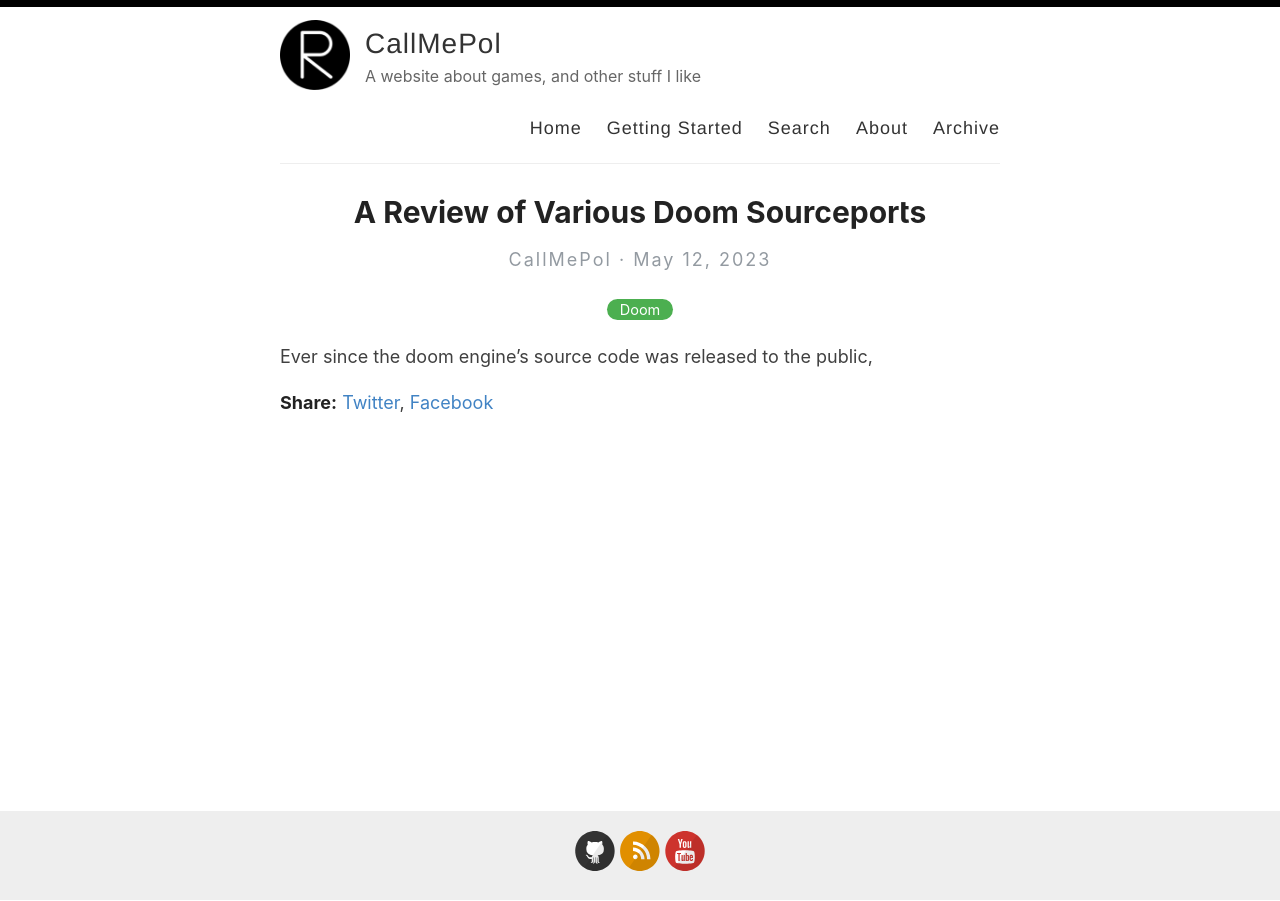
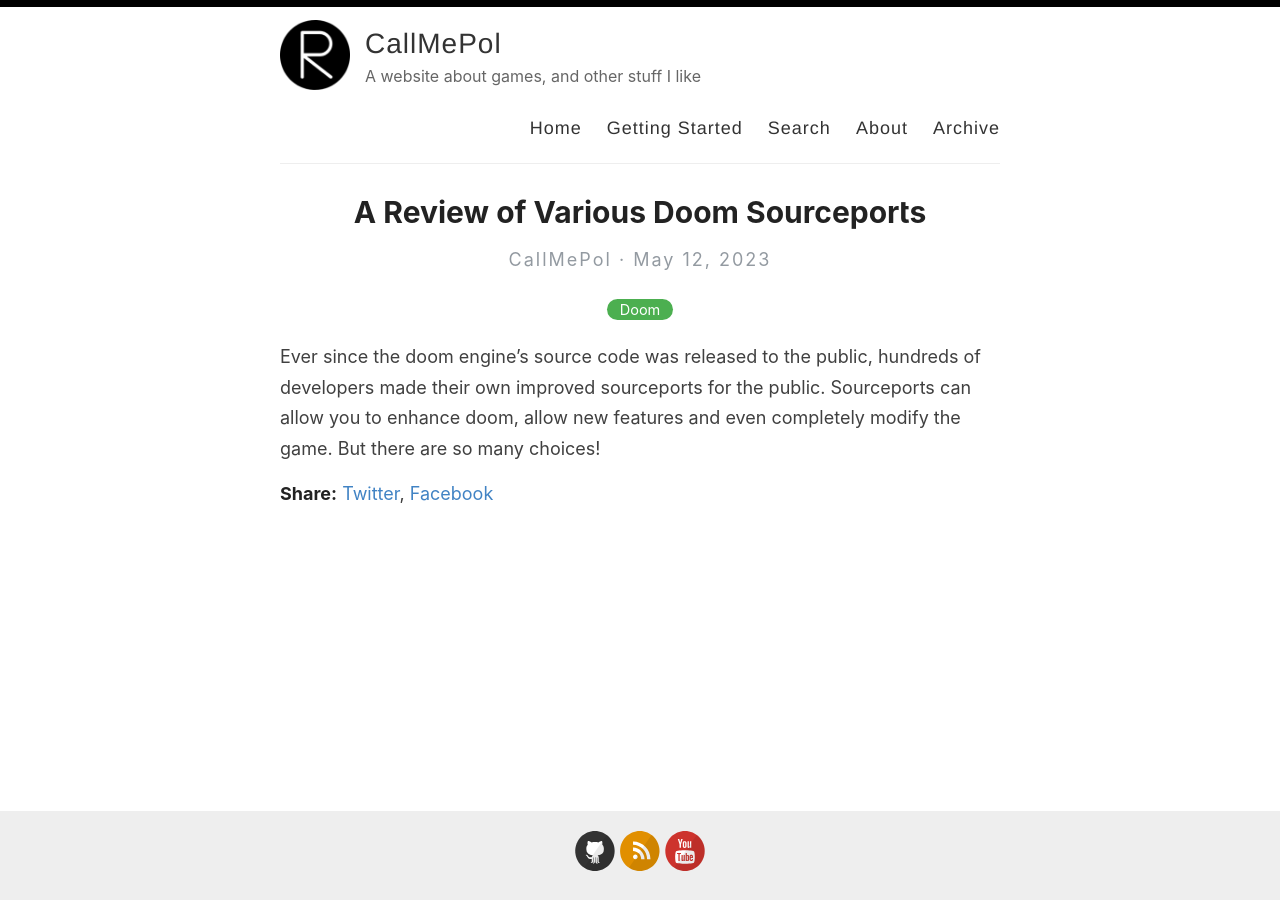
Before and after one commit to poleve540/CallMePol, a Jekyll site: the page built from _posts/2023-05-12-sourceport-review.md, in a window 1280 px wide. Built offline with Jekyll 4.4.1, drawn with Linux system fonts in a browser that asks for light colours.

Commit message:
_posts/2023-05-12-sourceport-review.md updated from https://stackedit.io/

```diff
--- a/_posts/2023-05-12-sourceport-review.md
+++ b/_posts/2023-05-12-sourceport-review.md
@@ -3,7 +3,7 @@
 title: A Review of Various Doom Sourceports
 categories: Doom
 ---
-Ever since the doom engine's source code was released to the public,
+Ever since the doom engine's source code was released to the public, hundreds of developers made their own improved sourceports for the public. Sourceports can allow you to enhance doom, allow new features and even completely modify the game. But there are so many choices!
 <!--stackedit_data:
-eyJoaXN0b3J5IjpbLTY0NzA0MjMyMSw5NTQ0NDA5NzBdfQ==
+eyJoaXN0b3J5IjpbLTIxMTk3NzEyNjksOTU0NDQwOTcwXX0=
 -->
```
